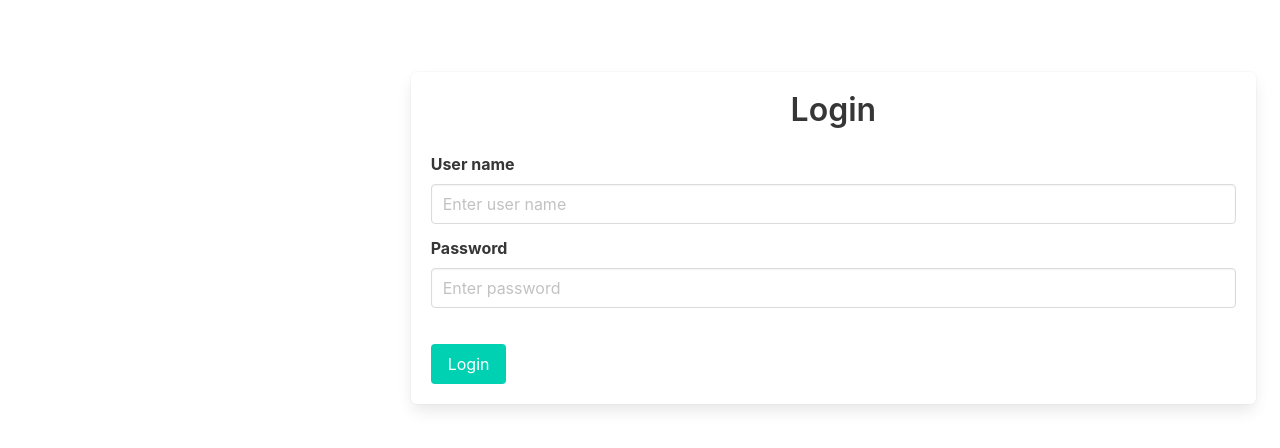
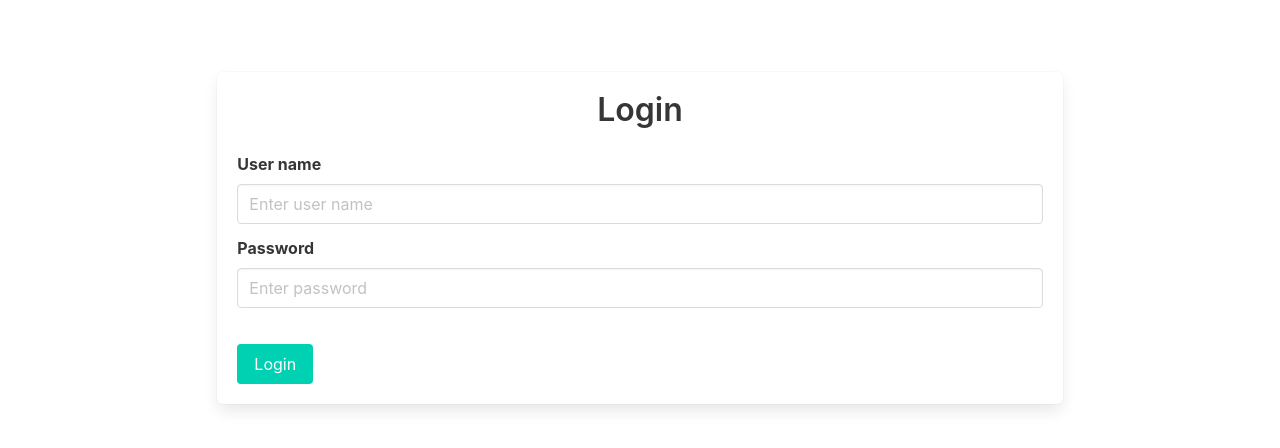
Before and after one commit to Subaru-Gastraea/User_Manage_Frontend, a React (Create React App) app: page / in a window 1280 px wide. Shown: the top 448 px of the page. Built offline with nearby package versions, Linux system fonts and the light colour scheme; no server answers.

Commit message:
fix(App.jsx): Make login form center-aligned
See bulma docs: https://bulma.io/documentation/columns/options/#centering-columns

```diff
--- a/src/App.jsx
+++ b/src/App.jsx
@@ -28,8 +28,7 @@ const App = () => {
   return (
     <>
       <Header title={message} />
-      <div className="columns">
-        <div className="column"></div>
+      <div className="columns is-centered">
         <div className="column m-5 is-two-thirds">
           {!token ? (
             <div className="columns">
```
